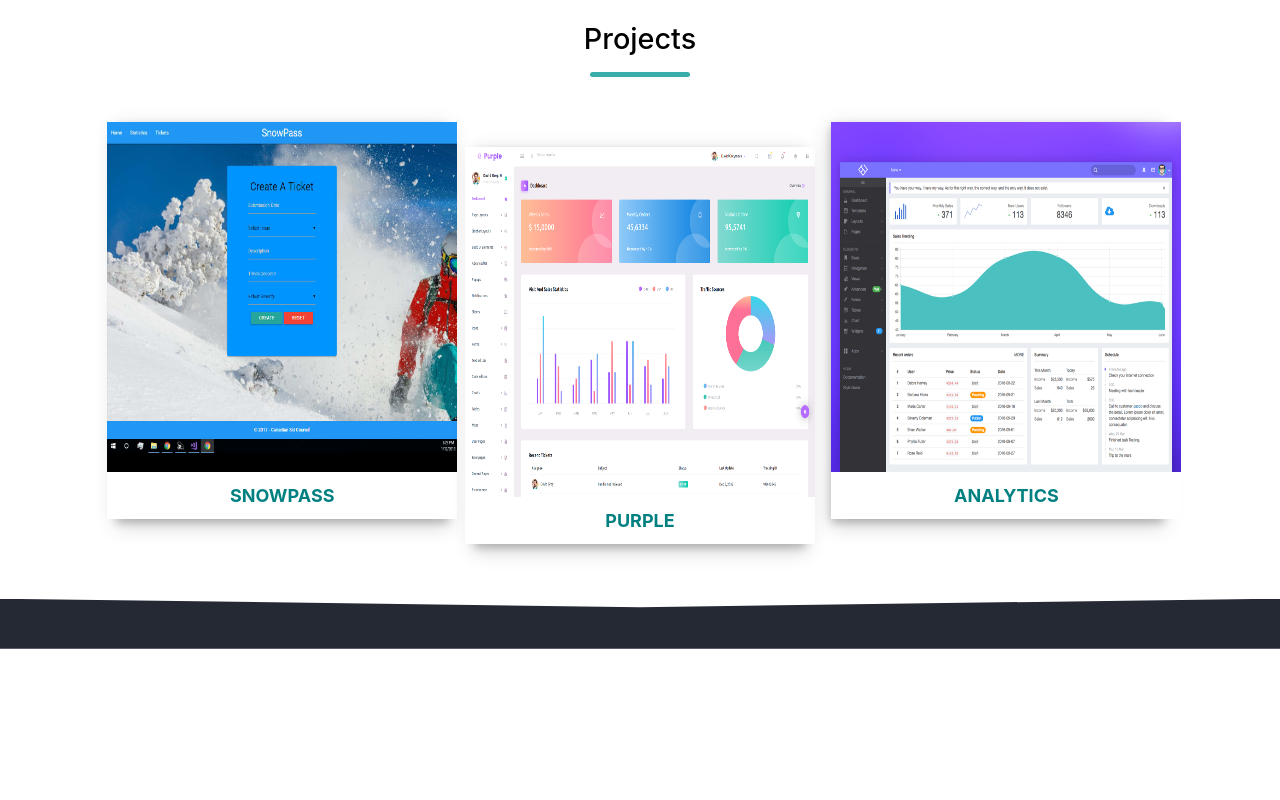
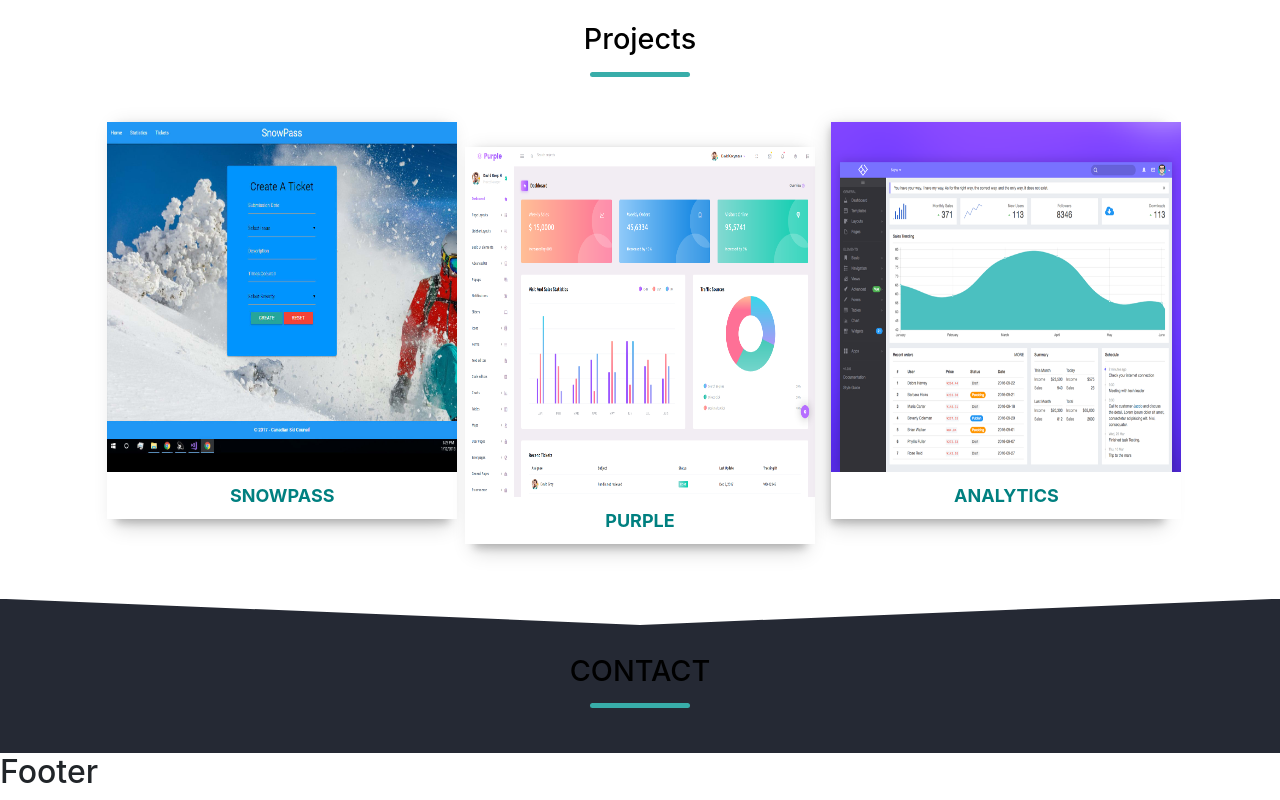
Before and after one commit to soundharya04/portfolio, a React (Create React App) app: page / in a window 1280 px wide. Shown: the part 1652-2452 px from the top of the page. Before the commit the page ends 2301 px from the top, so only its background shows below. Built offline with nearby package versions, Linux system fonts and the light colour scheme.

Commit message:
contacts modified

```diff
--- a/src/Components/Contacts.js
+++ b/src/Components/Contacts.js
@@ -3,14 +3,10 @@ import { Vsection } from "./Sections";
 
 const Contacts = () => {
   return (
-    <Vsection classname="vsection" heading="CONTACT">
-      <p>
-        Lorem, ipsum dolor sit amet consectetur adipisicing elit. Similique
-        provident totam rerum omnis vitae doloremque animi debitis dolores
-        maiores magni odit perferendis repudiandae, blanditiis, voluptatibus
-        minus et? Cumque, saepe minus.
-      </p>
-    </Vsection>
+    <div>
+      <Vsection classname="vsection" heading="CONTACT"></Vsection>
+      <h2>Footer</h2>
+    </div>
   );
 };
 
--- a/src/Components/Sections.js
+++ b/src/Components/Sections.js
@@ -1,5 +1,9 @@
 import React from "react";
 
-export const Vsection = () => {
-  return <section className="vsection"></section>;
+export const Vsection = ({ classname, heading }) => {
+  return (
+    <section className={classname}>
+      <h2 className="section_heading">{heading}</h2>
+    </section>
+  );
 };
```
